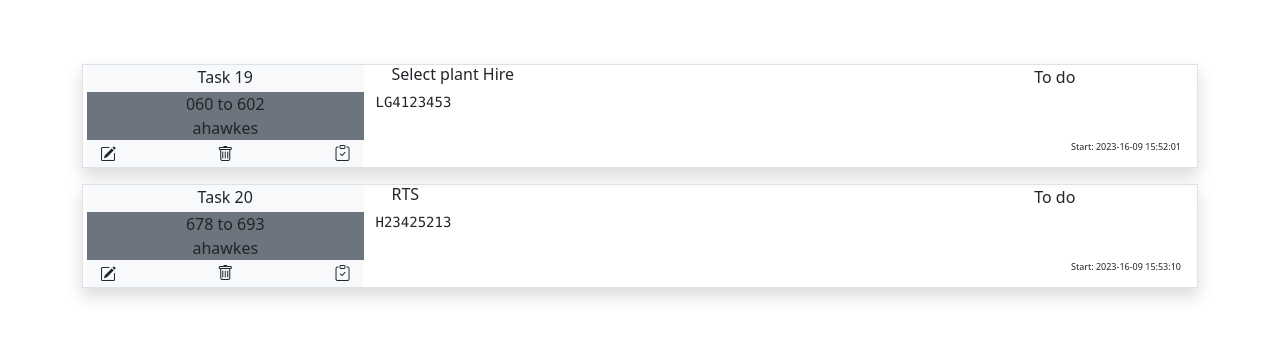
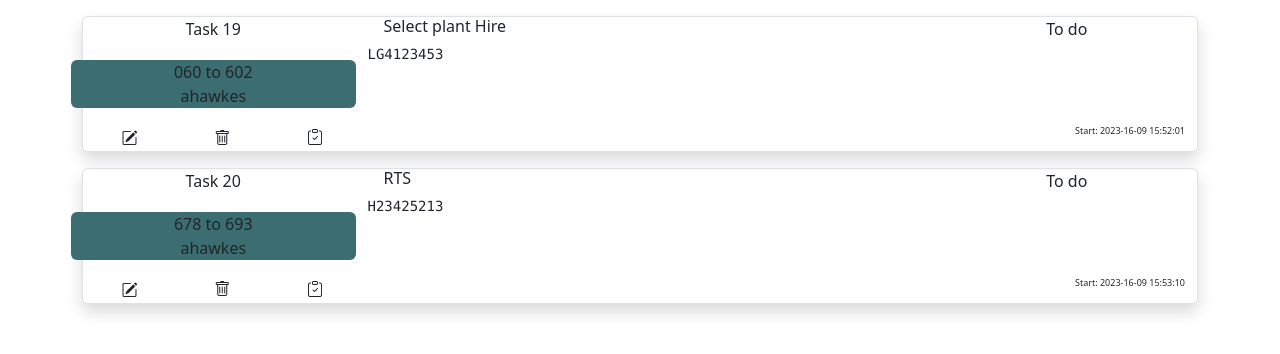
Before and after one commit to Waffleywaffers/warehousetodo, a Flask app: page / in a window 1280 px wide. Shown: the part 64-418 px from the top of the page. Run offline with Flask 3, Linux system fonts and the light colour scheme; a user stored in the database is signed in; data comes from the database, SQL or seed files in the repository; both versions use the stored data as it was after the commit.

Commit message:
some code clean up

```diff
--- a/app.py
+++ b/app.py
@@ -33,10 +33,10 @@ def index():
     conn = sqlite3.connect(my_file)
     conn.row_factory = sqlite3.Row
     cur = conn.cursor()
-    cur.execute(
+    res = cur.execute(
         "SELECT * FROM tasks JOIN users ON id = user_id WHERE status = 'To do' ORDER BY datetime"
     )
-    tasks = cur.fetchall()
+    tasks = res.fetchall()
     cur.close()
     conn.close()
     return render_template("index.html", tasks=tasks)
@@ -52,16 +52,14 @@ def login():
         cur.execute(
             "SELECT * FROM users WHERE username =?", (request.form.get("username"),)
         )
-        user = cur.fetchall()
-        print(user[0][0])
-        print(type(user))
+        user = cur.fetchone()
 
-# If username not in dict (user) then return apology
-        if len(user) != 1:
+# If username not in tuple (user) then return apology
+        if not user:
             return apology("Username not found")
 # Setting session cookies
-        session["user_id"] = user[0][0]
-        flash("Hi " + user[0][1] + "!")
+        session["user_id"] = user[0]
+        flash("Hi " + user[1] + "!")
         cur.close()
         conn.close()
         return redirect("/")
@@ -236,7 +234,7 @@ def completed():
         conn = sqlite3.connect(my_file)
         cur = conn.cursor()
         cur.execute(
-            "UPDATE tasks SET status = 'To do', completed_datetime = ? WHERE task_id = ?", (None, task_id,)
+            "UPDATE tasks SET status = 'To do', completed_datetime = ? WHERE task_id = ?", (None, task_id)
         )
         flash("Task " + task_id + " Status changed to To do")
         conn.commit()
--- a/templates/index.html
+++ b/templates/index.html
@@ -6,9 +6,9 @@
 
 {% block main %}
 {% for task in tasks %}
-  <div class="container px-3 my-3 border shadow text-center">
-    <div class="row no-gutters">
-      <div class="col-3 bg-light">
+<div class="container px-0 my-3 border shadow text-center rounded">
+  <div class="row no-gutters px-0">
+    <div class="col-3 px-0">
       <span>Task {{ task.task_id }}</span>
     </div>
     <div class="col">
@@ -19,7 +19,7 @@
     </div>
   </div>
   <div class="row no-gutters">
-        <div class="col-3 bg-secondary">
+    <div class="col-3 rounded my-3" style="background-color: #3C6E71;">
       <span>{{ task.task_name }}</span><br>
       <span>{{ task.username }}</span>
     </div>
@@ -31,14 +31,17 @@
     <div class="col-3">
     </div>
   </div>
+  <div class="container">
     <div class="row no-gutters p-0">
-        <div class="col-1 bg-light d-flex justify-content-start">
+      <div class="col-1 d-flex justify-content-center rounded-start p-0 m-0">
         <form action="/edittask" method="get">
-          <button type="submit" class="btn m-0 p-0" name=task_id value="{{ task.task_id }}"><i class="bi bi-pencil-square"></i></button>
+          <button type="submit" class="btn m-0 p-0" name=task_id value="{{ task.task_id }}"><i
+              class="bi bi-pencil-square"></i></button>
         </form>
       </div>
-        <div class="col-1 bg-light d-flex justify-content-center">
-          <button type="button" class="btn m-0 p-0" data-bs-toggle="modal" data-bs-target="#confirmdelete"><i class="bi bi-trash"></i></button>
+      <div class="col-1 d-flex justify-content-center px-0 m-0">
+        <button type="button" class="btn m-0 p-0" data-bs-toggle="modal" data-bs-target="#confirmdelete"><i
+            class="bi bi-trash"></i></button>
       </div>
 
       <!-- Modal -->
@@ -63,9 +66,10 @@
       </div>
 
 
-        <div class="col-1 bg-light d-flex justify-content-end">
+      <div class="col-1 d-flex justify-content-center rounded-end px-0 m-0">
         <form action="/completetask" method="post">
-          <button type="submit" class="btn m-0 p-0 d-flex flex-row-reverse" name=task_id value="{{ task.task_id }}"><i class="bi bi-clipboard-check"></i></button>
+          <button type="submit" class="btn m-0 p-0 d-flex flex-row-reverse" name=task_id value="{{ task.task_id }}"><i
+              class="bi bi-clipboard-check"></i></button>
         </form>
       </div>
       <div class="col-6">
--- a/templates/layout.html
+++ b/templates/layout.html
@@ -1,12 +1,15 @@
 <!DOCTYPE html>
 <html lang="en">
+
 <head>
   <meta charset="UTF-8">
   <meta name="viewport" content="width=device-width, initial-scale=1.0">
-    <link href="https://cdn.jsdelivr.net/npm/bootstrap@5.3.1/dist/css/bootstrap.min.css" rel="stylesheet" integrity="sha384-4bw+/aepP/YC94hEpVNVgiZdgIC5+VKNBQNGCHeKRQN+PtmoHDEXuppvnDJzQIu9" crossorigin="anonymous">
+  <link href="https://cdn.jsdelivr.net/npm/bootstrap@5.3.1/dist/css/bootstrap.min.css" rel="stylesheet"
+    integrity="sha384-4bw+/aepP/YC94hEpVNVgiZdgIC5+VKNBQNGCHeKRQN+PtmoHDEXuppvnDJzQIu9" crossorigin="anonymous">
   <link rel="stylesheet" href="https://cdn.jsdelivr.net/npm/bootstrap-icons@1.10.5/font/bootstrap-icons.css">
   <title>{% block title %}{% endblock %}</title>
 </head>
+
 <body>
   <!-- Navbar -->
   <nav class="navbar navbar-expand-lg navbar-light bg-body-secondary">
@@ -15,8 +18,8 @@
         <span class="fw-bold text-secondary">WH060</span>
       </a>
       <!-- toggle button for mobile nav -->
-          <button class="navbar-toggler" type="button" data-bs-toggle="collapse" data-bs-target="#main-nav" aria-controls="main-nav"
-          aria-expanded="false" aria-label="Toggle Navigation">
+      <button class="navbar-toggler" type="button" data-bs-toggle="collapse" data-bs-target="#main-nav"
+        aria-controls="main-nav" aria-expanded="false" aria-label="Toggle Navigation">
         <span class="navbar-toggler-icon"></span>
       </button>
       <div class="collapse navbar-collapse align-center" id="main-nav">
@@ -55,11 +58,12 @@
   </header>
   {% endif %}
 
-<main class="container py-5 text-center">
+  <main class="container text-center">
     {% block main %}{% endblock %}
   </main>
 
 </body>
-<script src="https://cdn.jsdelivr.net/npm/bootstrap@5.3.1/dist/js/bootstrap.bundle.min.js" integrity="sha384-HwwvtgBNo3bZJJLYd8oVXjrBZt8cqVSpeBNS5n7C8IVInixGAoxmnlMuBnhbgrkm" crossorigin="anonymous"></script>
+<script src="https://cdn.jsdelivr.net/npm/bootstrap@5.3.1/dist/js/bootstrap.bundle.min.js"
+  integrity="sha384-HwwvtgBNo3bZJJLYd8oVXjrBZt8cqVSpeBNS5n7C8IVInixGAoxmnlMuBnhbgrkm" crossorigin="anonymous"></script>
 
 </html>
```
Also changed, not shown: whtd2.db. Lines whose indentation alone changed are shown as unchanged.
